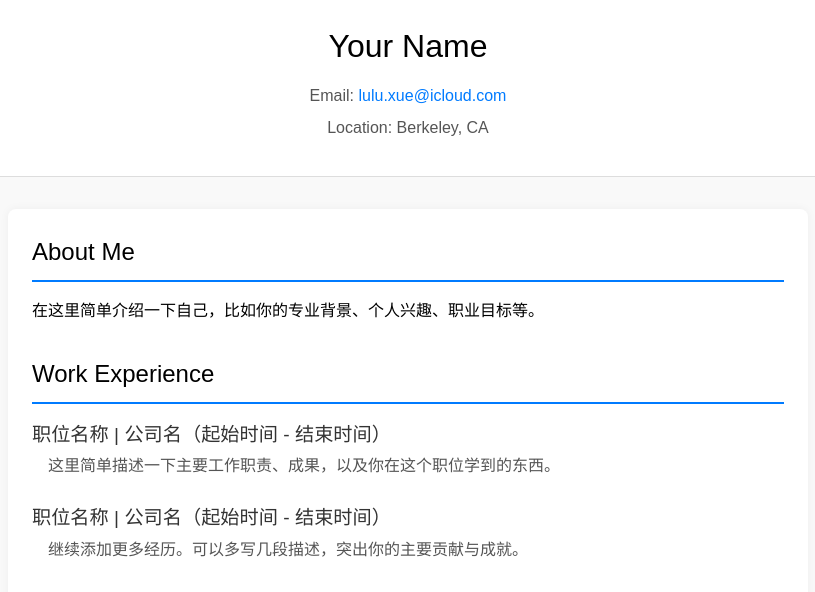
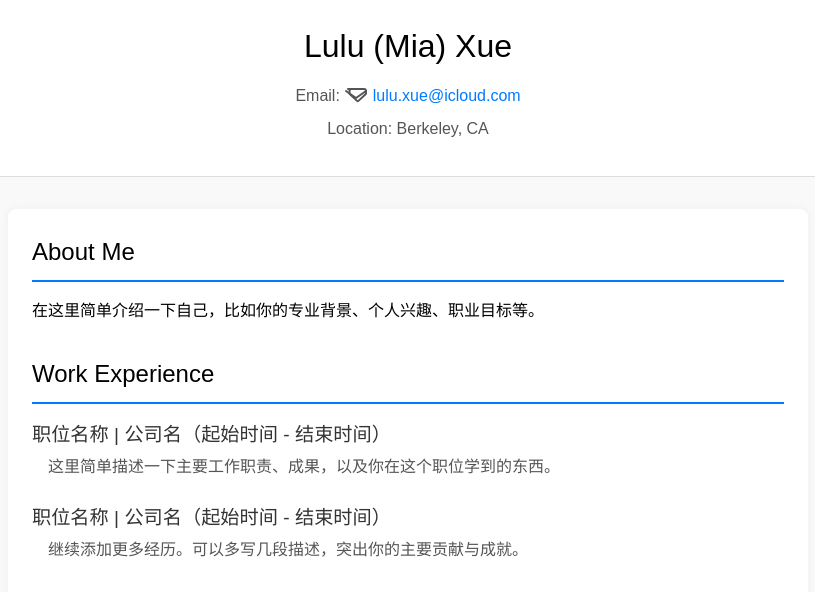
Before and after one commit to lu-lu-xue/lu-lu-xue.github.io, a plain HTML site: page index.html in a window 1280 px wide. Shown: the part 185-777 px from the top of the page, without its empty margins (232-1047 px from the left). Drawn offline with Linux system fonts and the light colour scheme.

Commit message:
modify the mail icon

```diff
--- a/index.html
+++ b/index.html
@@ -13,8 +13,30 @@
   <header>
     <!-- 这里换成你的个人照片路径 -->
     <img src="lulu.JPG" alt="My Photo" />
-    <h1>Your Name</h1>
-    <p>Email: <a href="mailto:youremail@example.com">lulu.xue@icloud.com</a></p>
+    <h1>Lulu (Mia) Xue</h1>
+    <p>Email:
+        <span>
+        <!-- The icon -->
+            <svg
+                xmlns="http://www.w3.org/2000/svg"
+                width="24"
+                height="24"
+                viewBox="0 0 24 24"
+                fill="none"
+                stroke="currentColor"
+                stroke-width="2"
+                stroke-linecap="round"
+                stroke-linejoin="round"
+                style="vertical-align: middle;"
+            >
+                <path d="M4 4h16c1.1 0 2 .9 2 2v2.23c0 .4-.16 .79-.44 1.06l-7.12 6.6c-.4.37-.99.37-1.38 0l-7.12-6.6c-.28-.27-.44-.66-.44-1.06V6c0-1.1.9-2 2-2z"></path>
+                <polyline points="22 6 12 13 2 6"></polyline>
+            </svg>
+        </span>
+
+         <!-- The text next to it -->
+        <a href="mailto:youremail@example.com">lulu.xue@icloud.com</a>
+    </p>
     <!--<p>Phone: 123-456-7890 | Location: Berkeley, CA</p>-->
     <p>Location: Berkeley, CA</p>
   </header>
```
